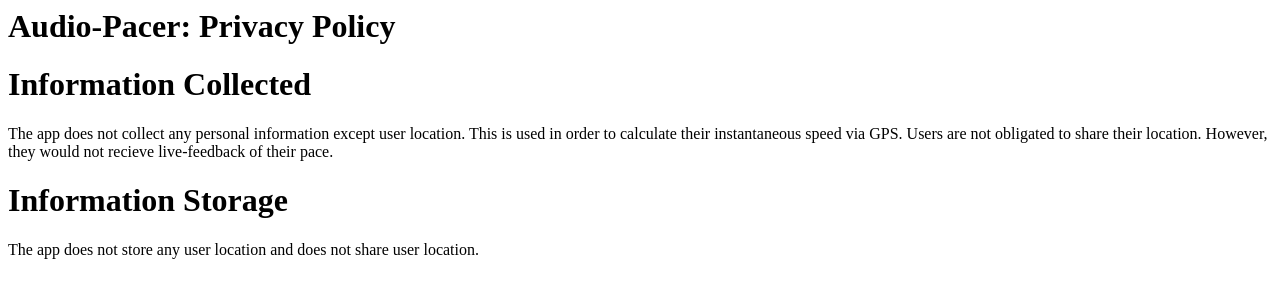
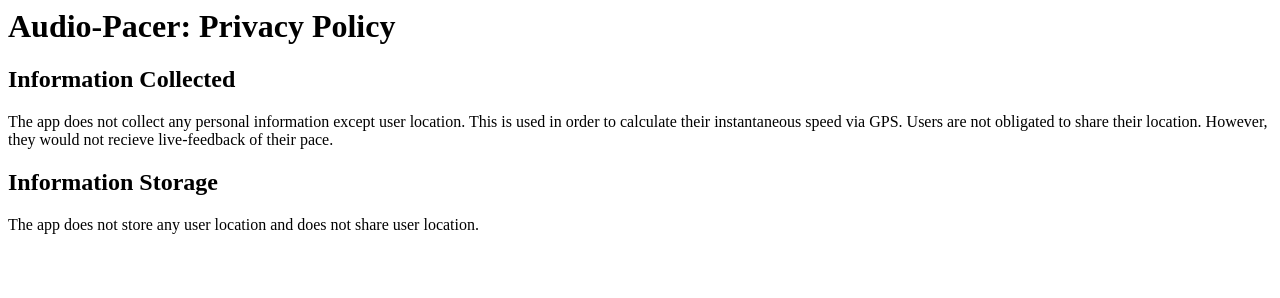
Before and after one commit to rbasak101/AudioPacer, a plain HTML site: page index.html in a window 1280 px wide. Drawn offline with Linux system fonts and the light colour scheme.

Commit message:
Update index.html

```diff
--- a/index.html
+++ b/index.html
@@ -1,7 +1,7 @@
 <h1>Audio-Pacer: Privacy Policy</h1>
-<h1>Information Collected</h1>
+<h2>Information Collected</h2>
 <p> The app does not collect any personal information except user location. This is used in order to calculate their instantaneous speed via GPS.
   Users are not obligated to share their location. However, they would not recieve live-feedback of their pace. </p>
 
-<h1>Information Storage </h1>
+<h2>Information Storage </h2>
 <p> The app does not store any user location and does not share user location. </p>
```
